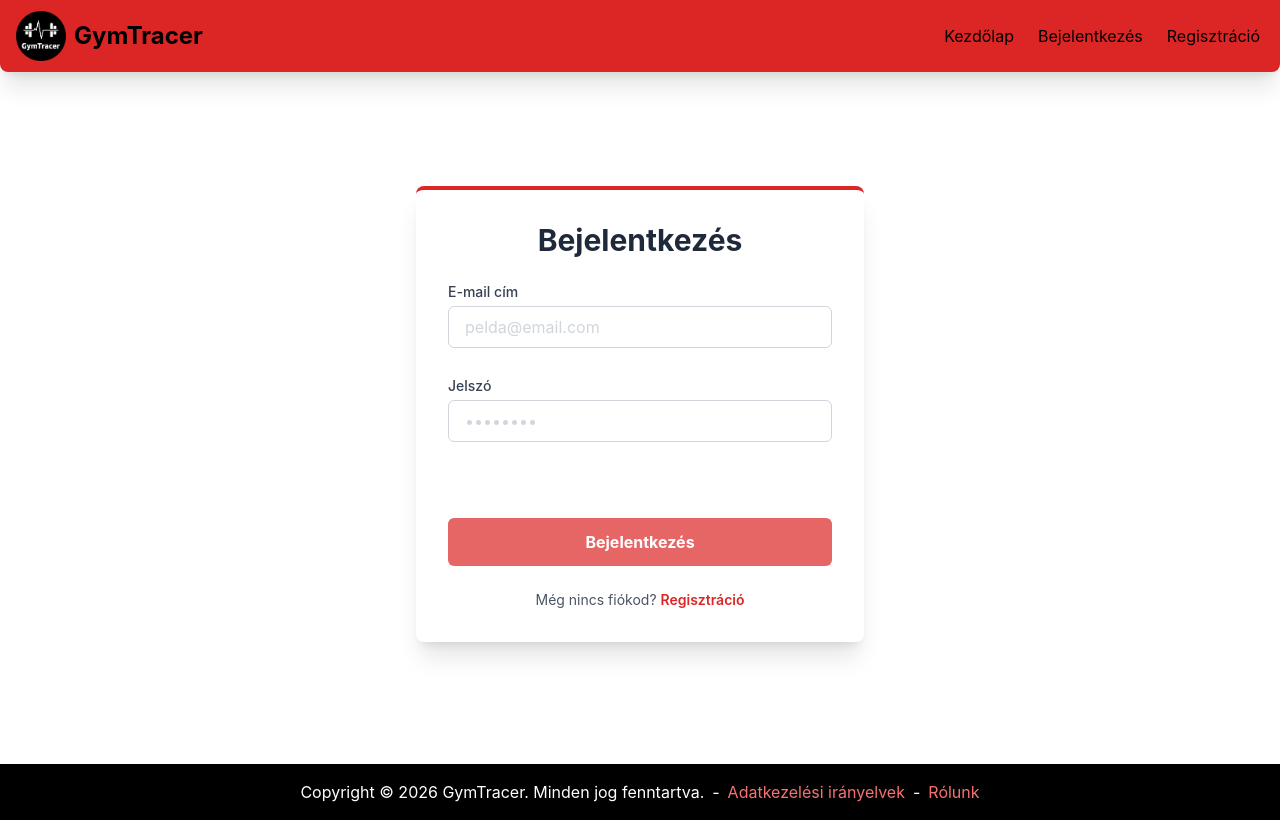
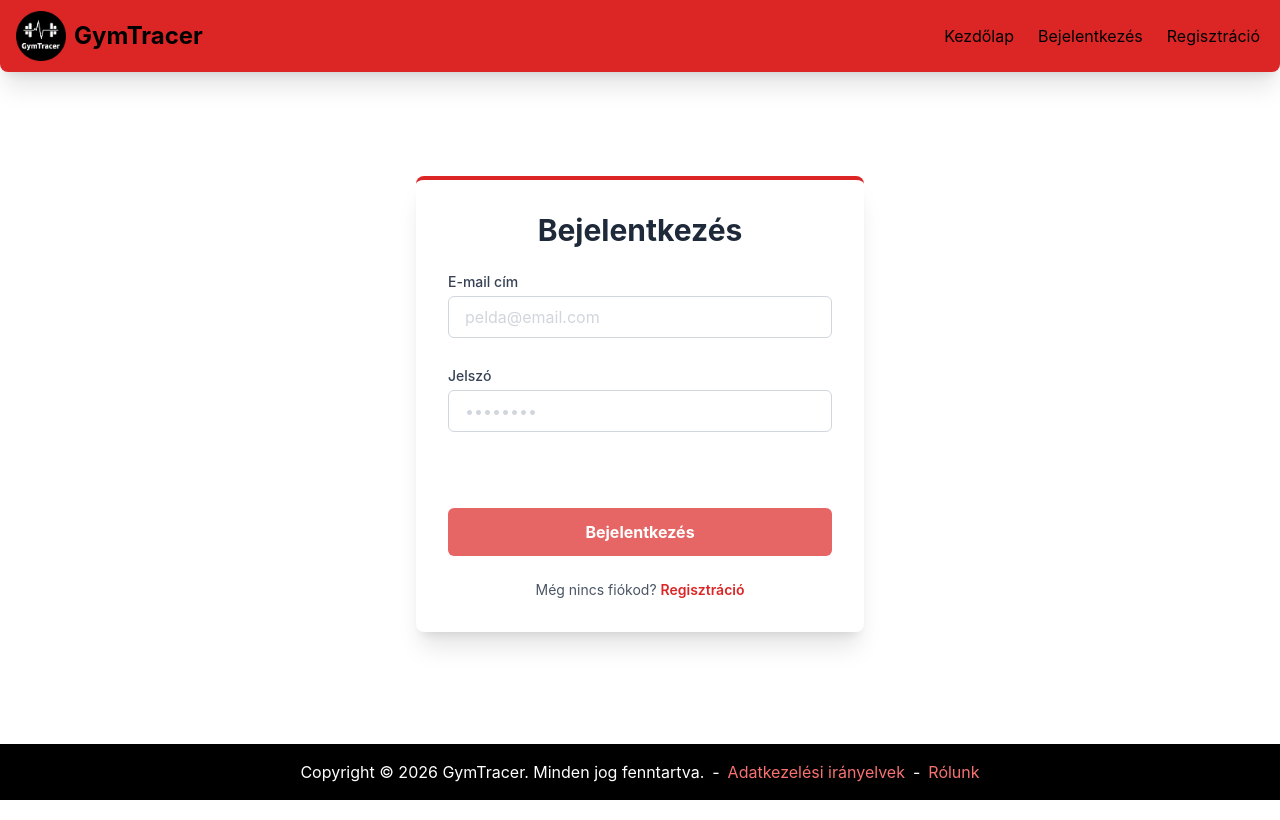
Before and after one commit to kovacspeter012/GymTracer_Frontend, an Angular app: page /login in a window 1280 px wide. Built offline with nearby package versions, Linux system fonts and the light colour scheme.

Commit message:
Login page small design changes #2

```diff
--- a/src/app/login/login/login.html
+++ b/src/app/login/login/login.html
@@ -1,4 +1,4 @@
-<div class="flex justify-center items-center min-h-[calc(100vh-100px)] px-4 py-12"
+<div class="flex-1 flex justify-center items-center h-full w-full px-4 py-12"
     [ngClass]="theme.getColor()">
   <div class="w-full max-w-md bg-white rounded-lg shadow-xl p-8 border-t-4 border-primary-600">
 
--- a/src/app/login/login/login.ts
+++ b/src/app/login/login/login.ts
@@ -10,6 +10,7 @@ import { AuthService } from '../../services/auth.service';
   imports: [FormsModule, RouterLink, NgClass],
   templateUrl: './login.html',
   styleUrl: './login.css',
+  host: { class: 'flex-1 flex flex-col w-full' }
 })
 export class Login {
   private router = inject(Router);
```
